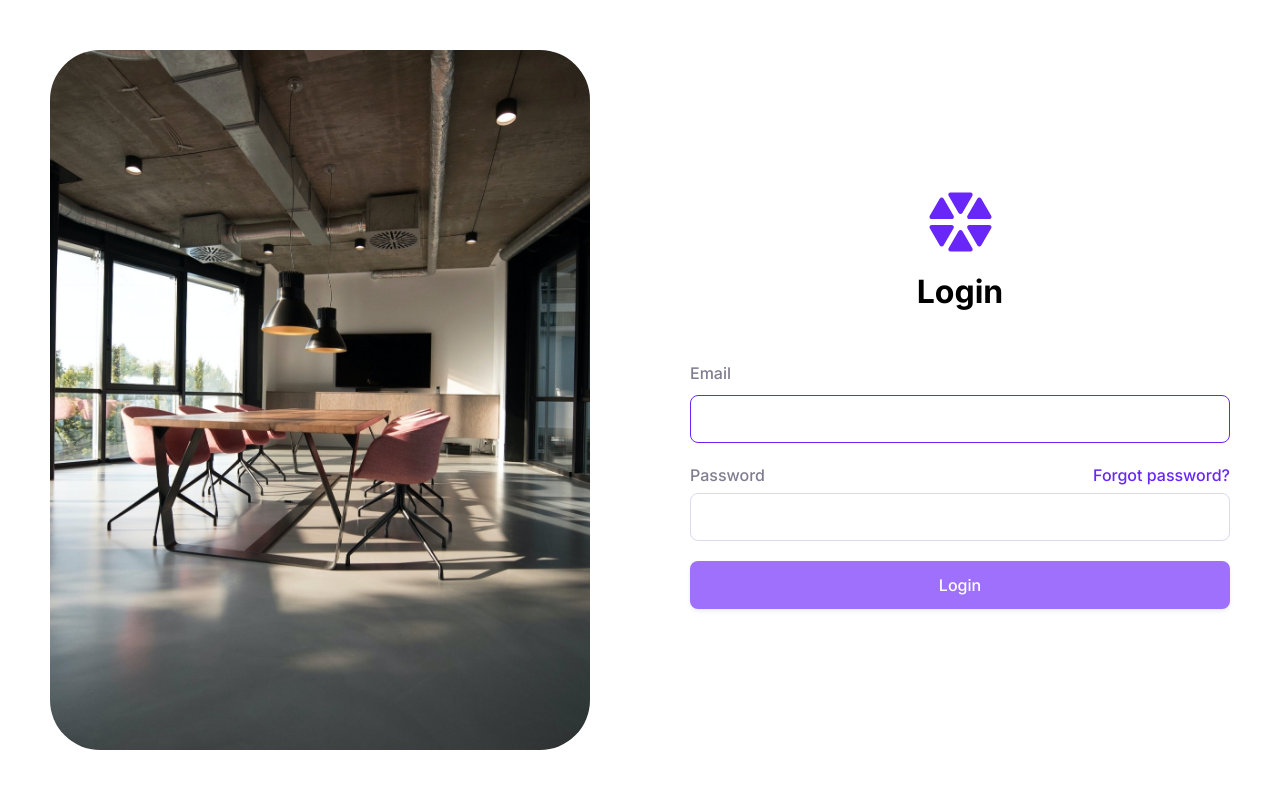
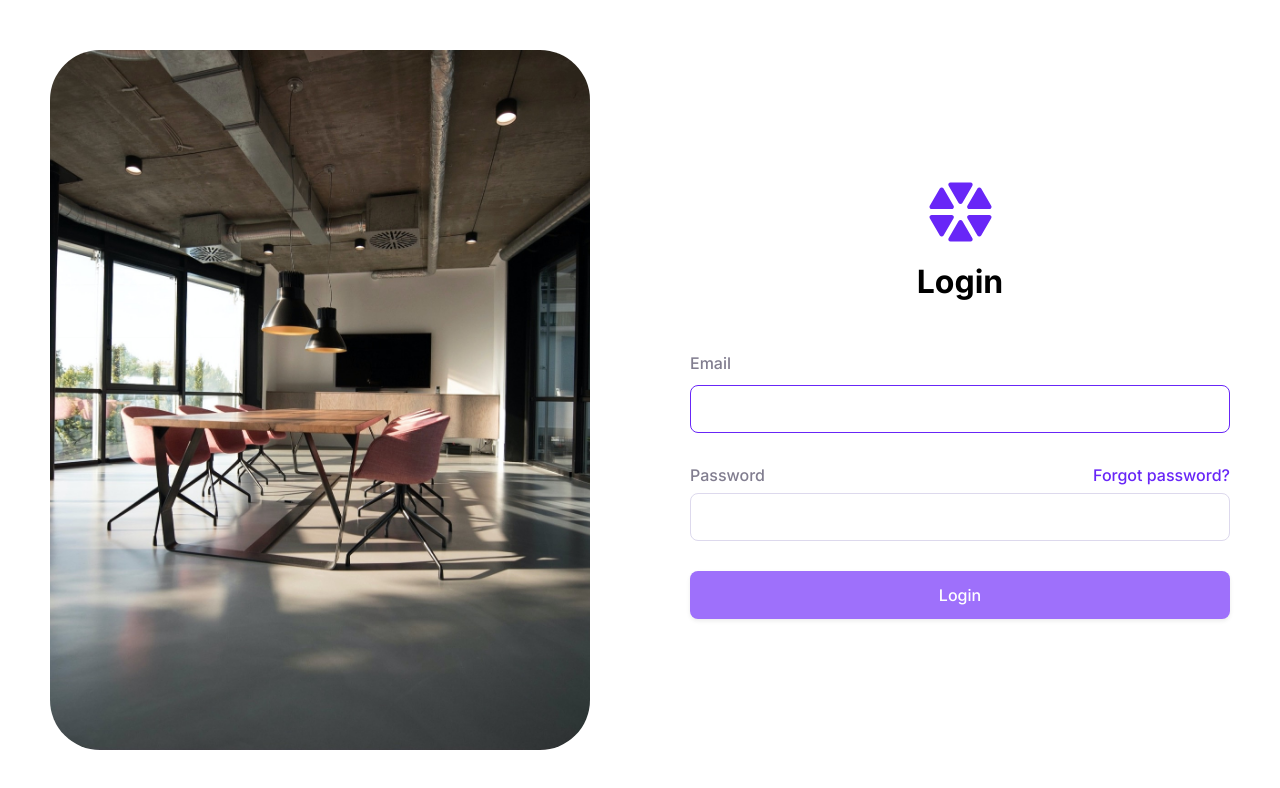
Before and after one commit to kulievtech/projectify-app-ui, a React (Create React App) app: page /team-member/login in a window 1280 px wide. Shown: the top 788 px of the page. Built offline with nearby package versions, Linux system fonts and the light colour scheme; no server answers.

Commit message:
give space of 30 instead of 20

```diff
--- a/src/pages/team-member-auth/login/TeamMemberLogin.tsx
+++ b/src/pages/team-member-auth/login/TeamMemberLogin.tsx
@@ -12,7 +12,7 @@ import { useLocalStorage } from "../../../custom-hooks/useLocalStorage";
 const Form = styled.form`
     width: 100%;
     display: grid;
-    gap: var(--space-20);
+    gap: var(--space-30);
 `;
 
 const PasswordLabelWrapper = styled.div`
@@ -103,7 +103,10 @@ const TeamMemberLogin = () => {
                 />
                 <PasswordLabelWrapper>
                     <Label className="password-label">Password</Label>
-                    <Link to={""} className="forgot-password-link">
+                    <Link
+                        to={"../team-member/forgot-password"}
+                        className="forgot-password-link"
+                    >
                         Forgot password?
                     </Link>
                     <Input
```
